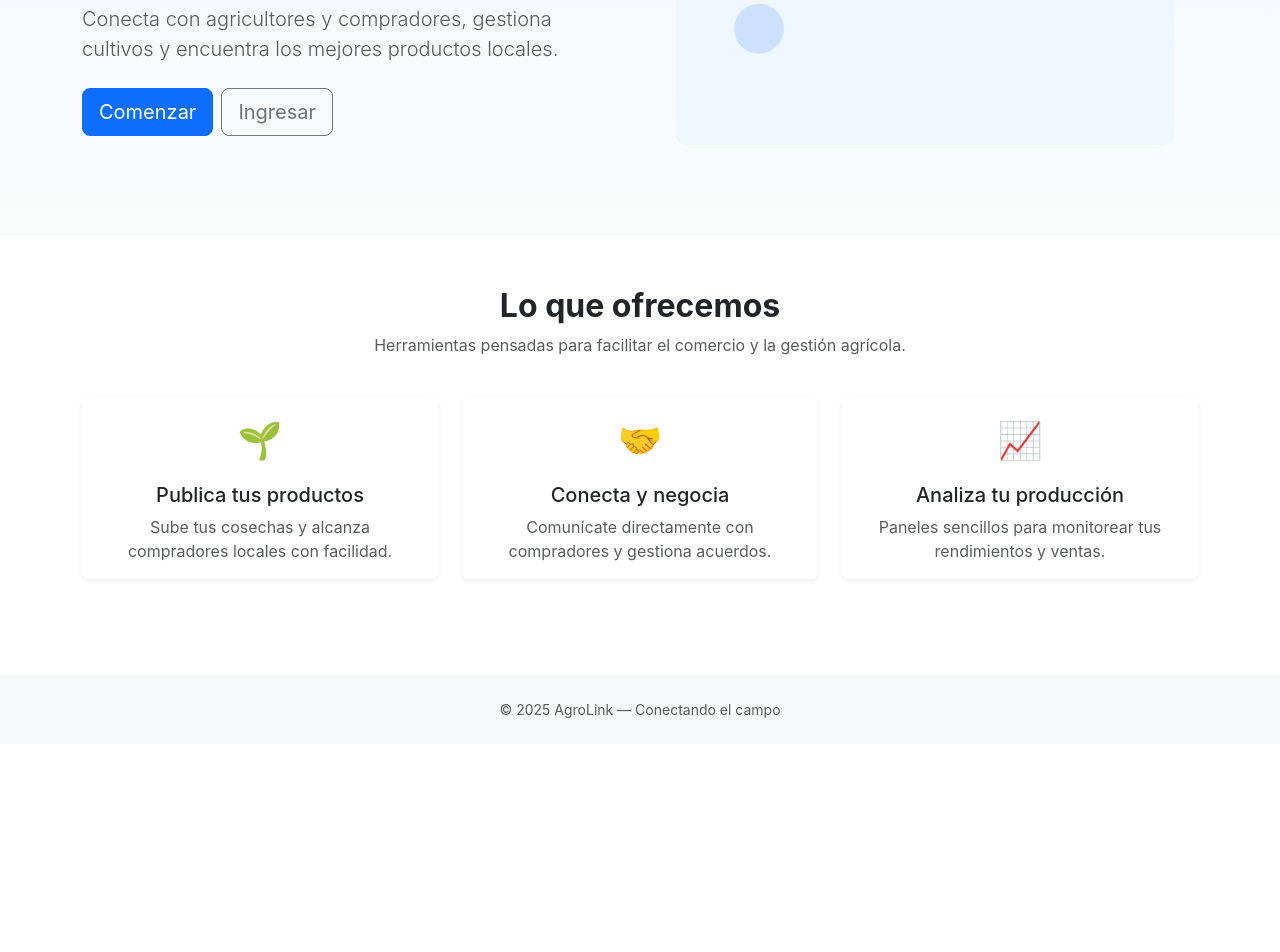
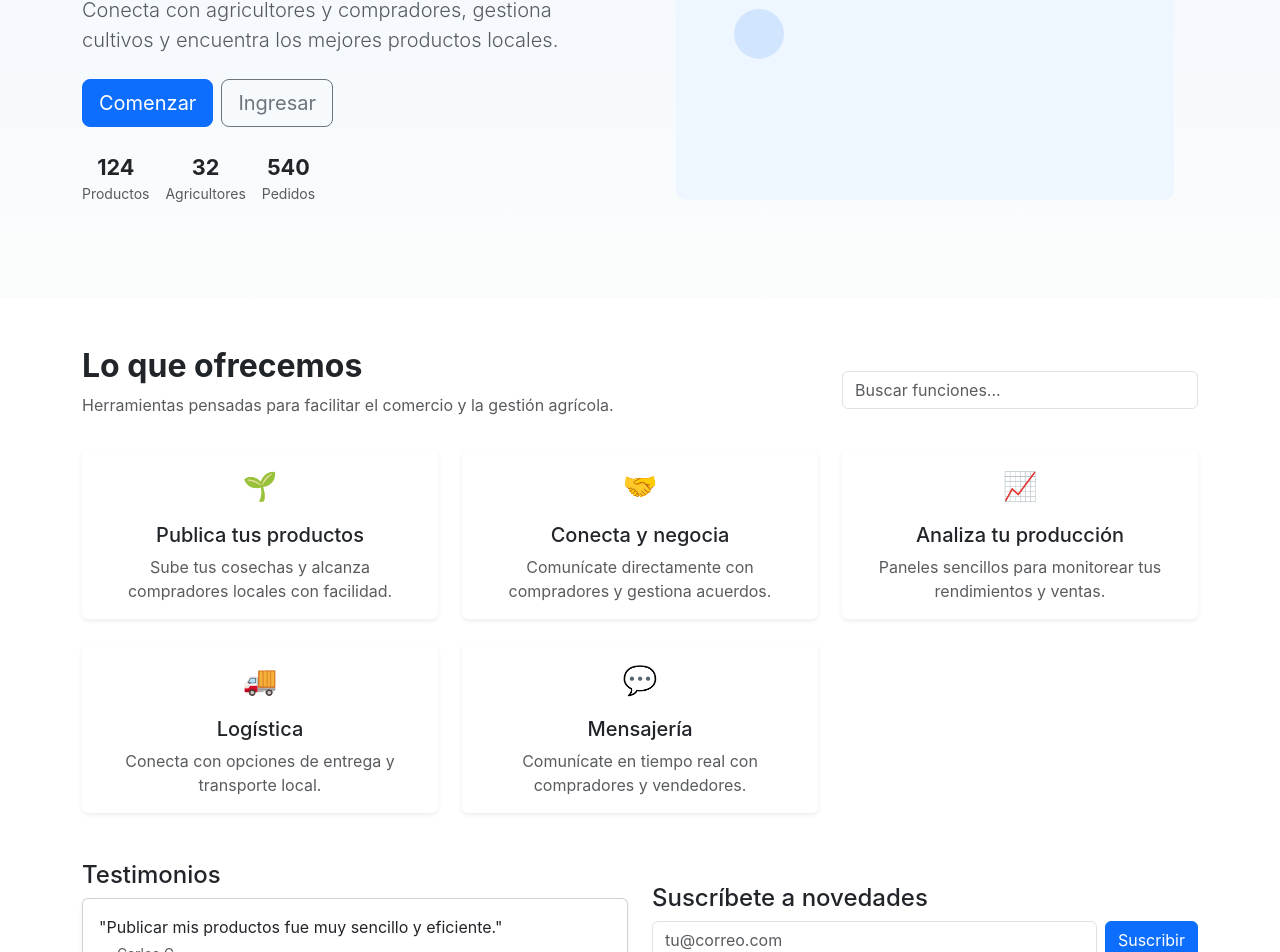
Before and after one commit to SaulAguilarLavado/frontend-agrolink, a React (Create React App) app: page / in a window 1280 px wide. Shown: the part 222-1174 px from the top of the page. Before the commit the page ends 966 px from the top, so only its background shows below. Built offline with nearby package versions, Linux system fonts and the light colour scheme.

Commit message:
Diseño pagina agricultor + comprador + mejora pagina de inicio

```diff
--- a/src/App.css
+++ b/src/App.css
@@ -92,3 +92,12 @@
 
 /* Small tweaks for layout */
 main { min-height: calc(100vh - 140px); }
+
+/* Home interactive styles */
+.stats { display:flex; gap:1.25rem; margin-top: .5rem }
+.stat { text-align:center }
+.stat-value { font-size:1.35rem; font-weight:700 }
+
+.testimonial { background:#fff }
+.feature-card { transition: transform .15s ease, box-shadow .15s ease }
+.feature-card:hover { transform: translateY(-6px); box-shadow: 0 14px 40px rgba(13,110,253,0.08) }
--- a/src/App.js
+++ b/src/App.js
@@ -1,4 +1,4 @@
-import React, { useState, useEffect } from 'react';
+import React from 'react';
 import { BrowserRouter as Router, Routes, Route, Link } from 'react-router-dom';
 import Login from './components/login.jsx';
 import Register from './components/Register.jsx';
@@ -11,7 +11,55 @@ import authService from './services/authService';
 import './App.css';
 
 
-const Home = () => (
+const Home = () => {
+  const [search, setSearch] = React.useState('');
+  const [stats, setStats] = React.useState({ products: 0, farmers: 0, orders: 0 });
+  const [subscribed, setSubscribed] = React.useState(false);
+  const [testimonialIndex, setTestimonialIndex] = React.useState(0);
+
+  const features = [
+    { id: 1, icon: '🌱', title: 'Publica tus productos', text: 'Sube tus cosechas y alcanza compradores locales con facilidad.' },
+    { id: 2, icon: '🤝', title: 'Conecta y negocia', text: 'Comunícate directamente con compradores y gestiona acuerdos.' },
+    { id: 3, icon: '📈', title: 'Analiza tu producción', text: 'Paneles sencillos para monitorear tus rendimientos y ventas.' },
+    { id: 4, icon: '🚚', title: 'Logística', text: 'Conecta con opciones de entrega y transporte local.' },
+    { id: 5, icon: '💬', title: 'Mensajería', text: 'Comunícate en tiempo real con compradores y vendedores.' },
+  ];
+
+  const testimonials = [
+    { name: 'María P.', text: 'Agrolink me permitió encontrar compradores locales en menos de una semana.' },
+    { name: 'Carlos G.', text: 'Publicar mis productos fue muy sencillo y eficiente.' },
+    { name: 'Lucía R.', text: 'Excelente plataforma para gestionar mis cosechas.' },
+  ];
+
+  // Animated counters (simulación)
+  React.useEffect(() => {
+    const targets = { products: 124, farmers: 32, orders: 540 };
+    const duration = 900; // ms
+    const start = Date.now();
+    const tick = () => {
+      const elapsed = Date.now() - start;
+      const progress = Math.min(1, elapsed / duration);
+      setStats({
+        products: Math.floor(progress * targets.products),
+        farmers: Math.floor(progress * targets.farmers),
+        orders: Math.floor(progress * targets.orders),
+      });
+      if (progress < 1) requestAnimationFrame(tick);
+    };
+    tick();
+  }, []);
+
+  // Rotate testimonials
+  React.useEffect(() => {
+    const id = setInterval(() => {
+      setTestimonialIndex((i) => (i + 1) % testimonials.length);
+    }, 4500);
+    return () => clearInterval(id);
+  }, [testimonials.length]);
+
+  const filtered = features.filter(f => f.title.toLowerCase().includes(search.toLowerCase()) || f.text.toLowerCase().includes(search.toLowerCase()));
+
+  return (
     <main>
       <section className="hero py-5">
         <div className="container">
@@ -23,15 +71,31 @@ const Home = () => (
                 <Link to="/register" className="btn btn-lg btn-primary">Comenzar</Link>
                 <Link to="/login" className="btn btn-lg btn-outline-secondary">Ingresar</Link>
               </div>
+
+              <div className="mt-4">
+                <div className="d-flex gap-3 stats">
+                  <div className="stat">
+                    <div className="stat-value">{stats.products}</div>
+                    <div className="stat-label text-muted small">Productos</div>
+                  </div>
+                  <div className="stat">
+                    <div className="stat-value">{stats.farmers}</div>
+                    <div className="stat-label text-muted small">Agricultores</div>
+                  </div>
+                  <div className="stat">
+                    <div className="stat-value">{stats.orders}</div>
+                    <div className="stat-label text-muted small">Pedidos</div>
+                  </div>
+                </div>
+              </div>
             </div>
             <div className="col-md-6 d-none d-md-block">
               <div className="hero-illustration p-4">
-              {/* Simple SVG/illustration placeholder */}
-              <svg width="100%" height="260" viewBox="0 0 600 260" xmlns="http://www.w3.org/2000/svg" role="img" aria-label="Agriculture illustration">
+                <svg width="100%" height="320" viewBox="0 0 600 320" xmlns="http://www.w3.org/2000/svg" role="img" aria-label="Agriculture illustration">
                   <rect width="100%" height="100%" rx="12" fill="#f8f9fa" />
                   <g transform="translate(40,40)" fill="#0d6efd">
-                  <circle cx="60" cy="80" r="30" opacity="0.15" />
-                  <rect x="140" y="40" width="140" height="120" rx="12" opacity="0.08" />
+                    <circle cx="60" cy="80" r="30" opacity="0.12" />
+                    <rect x="140" y="40" width="160" height="140" rx="12" opacity="0.06" />
                   </g>
                 </svg>
               </div>
@@ -42,52 +106,59 @@ const Home = () => (
 
       <section className="features py-5 bg-white">
         <div className="container">
-        <div className="row text-center mb-4">
-          <div className="col-lg-8 mx-auto">
+          <div className="row align-items-center mb-3">
+            <div className="col-md-8">
               <h2 className="fw-bold">Lo que ofrecemos</h2>
               <p className="text-muted">Herramientas pensadas para facilitar el comercio y la gestión agrícola.</p>
+            </div>
+            <div className="col-md-4 text-md-end mt-3 mt-md-0">
+              <input className="form-control" placeholder="Buscar funciones..." value={search} onChange={(e) => setSearch(e.target.value)} />
             </div>
           </div>
 
           <div className="row g-4">
-          <div className="col-md-4">
+            {filtered.map(f => (
+              <div key={f.id} className="col-md-4">
                 <div className="card h-100 shadow-sm feature-card">
                   <div className="card-body text-center">
-                <div className="feature-icon mb-3">🌱</div>
-                <h5 className="card-title">Publica tus productos</h5>
-                <p className="card-text text-muted">Sube tus cosechas y alcanza compradores locales con facilidad.</p>
+                    <div className="feature-icon mb-3" style={{fontSize: '28px'}}>{f.icon}</div>
+                    <h5 className="card-title">{f.title}</h5>
+                    <p className="card-text text-muted">{f.text}</p>
                   </div>
                 </div>
               </div>
+            ))}
+          </div>
 
-          <div className="col-md-4">
-            <div className="card h-100 shadow-sm feature-card">
-              <div className="card-body text-center">
-                <div className="feature-icon mb-3">🤝</div>
-                <h5 className="card-title">Conecta y negocia</h5>
-                <p className="card-text text-muted">Comunícate directamente con compradores y gestiona acuerdos.</p>
+          <div className="row mt-5 align-items-center">
+            <div className="col-md-6">
+              <h4>Testimonios</h4>
+              <div className="testimonial card p-3 shadow-sm">
+                <p className="mb-1">"{testimonials[testimonialIndex].text}"</p>
+                <div className="small text-muted">— {testimonials[testimonialIndex].name}</div>
               </div>
             </div>
-          </div>
-
-          <div className="col-md-4">
-            <div className="card h-100 shadow-sm feature-card">
-              <div className="card-body text-center">
-                <div className="feature-icon mb-3">📈</div>
-                <h5 className="card-title">Analiza tu producción</h5>
-                <p className="card-text text-muted">Paneles sencillos para monitorear tus rendimientos y ventas.</p>
-              </div>
-            </div>
+            <div className="col-md-6">
+              <h4>Suscríbete a novedades</h4>
+              {!subscribed ? (
+                <form onSubmit={(e) => { e.preventDefault(); setSubscribed(true); }} className="d-flex gap-2">
+                  <input type="email" className="form-control" required placeholder="tu@correo.com" />
+                  <button className="btn btn-primary">Suscribir</button>
+                </form>
+              ) : (
+                <div className="alert alert-success">Gracias por suscribirte. Te avisaremos novedades.</div>
+              )}
             </div>
           </div>
         </div>
       </section>
     </main>
   );
+};
 
 
 function App() {
-  const [currentUser, setCurrentUser] = useState(authService.getCurrentUser());
+  const [currentUser, setCurrentUser] = React.useState(authService.getCurrentUser());
 
   const handleLogout = () => {
     authService.logout();
@@ -99,7 +170,7 @@ function App() {
       <header>
         <nav className="navbar navbar-expand-lg navbar-light bg-white border-bottom">
           <div className="container">
-            <Link className="navbar-brand fw-bold" to="/">AgroLink</Link>
+            <Link className="navbar-brand fw-bold" to={currentUser ? '/dashboard' : '/'}>AgroLink</Link>
             <button className="navbar-toggler" type="button" data-bs-toggle="collapse" data-bs-target="#navMenu" aria-controls="navMenu" aria-expanded="false" aria-label="Toggle navigation">
               <span className="navbar-toggler-icon"></span>
             </button>
--- a/src/components/Dashboard.jsx
+++ b/src/components/Dashboard.jsx
@@ -17,33 +17,52 @@ const Dashboard = () => {
   const isComprador = currentUser.roles.includes('ROLE_COMPRADOR');
 
   return (
-    <div>
-      <h2>Dashboard</h2>
-      <p>Bienvenido, <strong>{currentUser.email}</strong></p>
-      <p>Tus roles: {currentUser.roles.join(', ')}</p>
+    <div className="container py-4">
+      <div className="d-flex justify-content-between align-items-center mb-3">
+        <h2 className="mb-0">Dashboard</h2>
+        <div className="text-end small text-muted">
+          Bienvenido, <strong>{(currentUser.name || currentUser.lastname) ? `${currentUser.name || ''} ${currentUser.lastname || ''}`.trim() : currentUser.email}</strong>
+        </div>
+      </div>
 
-      <hr />
+      <div className="mb-3">
+        <span className="badge bg-info me-2">Roles</span>
+        {currentUser.roles.map((r) => {
+          const label = r === 'ROLE_AGRICULTOR' ? 'Agricultor' : r === 'ROLE_COMPRADOR' ? 'Comprador' : r;
+          return <span key={r} className="badge bg-secondary me-1">{label}</span>;
+        })}
+      </div>
 
-      {/* --- RENDERIZADO CONDICIONAL --- */}
-
+      <div className="row g-3">
         {isAgricultor && (
-        <div className="agricultor-panel">
-          <h3>Panel de Agricultor</h3>
-          {/* --- BOTONES CONVERTIDOS A LINKS --- */}
-          <Link to="/create-product" className="btn-action">Crear Producto</Link>
-          <Link to="/register-crop" className="btn-action">Registrar Cultivo</Link>
-          <p>Aquí puedes gestionar tus productos y cultivos.</p>
+          <div className="col-md-6">
+            <div className="card shadow-sm h-100">
+              <div className="card-body">
+                <h5 className="card-title">Panel de Agricultor</h5>
+                <p className="text-muted">Aquí puedes gestionar tus productos y cultivos.</p>
+                <div className="d-flex gap-2 mt-3">
+                  <Link to="/create-product" className="btn btn-success">Crear Producto</Link>
+                  <Link to="/register-crop" className="btn btn-outline-primary">Registrar Cultivo</Link>
+                </div>
+              </div>
+            </div>
           </div>
         )}
 
         {isComprador && (
-        <div className="comprador-panel">
-          <h3>Panel de Comprador</h3>
-          {/* --- BOTÓN CONVERTIDO A LINK --- */}
-          <Link to="/marketplace" className="btn-action">Ver Productos en el Mercado</Link>
-          <p>Aquí puedes buscar productos y realizar pedidos.</p>
+          <div className="col-md-6">
+            <div className="card shadow-sm h-100">
+              <div className="card-body">
+                <h5 className="card-title">Panel de Comprador</h5>
+                <p className="text-muted">Aquí puedes buscar productos y realizar pedidos.</p>
+                <div className="mt-3">
+                  <Link to="/marketplace" className="btn btn-primary">Ver Productos en el Mercado</Link>
+                </div>
+              </div>
+            </div>
           </div>
         )}
+      </div>
     </div>
   );
 };
--- a/src/services/authService.js
+++ b/src/services/authService.js
@@ -1,9 +1,23 @@
 import axios from 'axios';
-import { jwtDecode } from 'jwt-decode'; // <-- IMPORTAR LA LIBRERÍA
+import { jwtDecode } from 'jwt-decode'; // decode helper (used for real tokens)
 
 const API_URL = 'http://localhost:8080/auth/';
 
 const login = (email, password) => {
+  // Soporte de cuentas demo locales (no tocan la API ni la base de datos)
+  const demoAgricultor = email === 'demo@agricultor.test' && password === 'agro123';
+  const demoComprador = email === 'demo@comprador.test' && password === 'compra123';
+
+  if (demoAgricultor) {
+    // Retornamos una respuesta con un token especial que identificaremos localmente
+    return Promise.resolve({ data: { accessToken: 'demo:agricultor' } });
+  }
+
+  if (demoComprador) {
+    return Promise.resolve({ data: { accessToken: 'demo:comprador' } });
+  }
+
+  // Comportamiento por defecto: llamar a la API real
   return axios.post(API_URL + 'login', { email, password });
 };
 
@@ -21,12 +35,31 @@ const getCurrentUser = () => {
   if (!token) {
     return null;
   }
-  // Decodificamos el token para leer su contenido
-  const decodedToken = jwtDecode(token);
-  return {
-    email: decodedToken.sub, // 'sub' es el campo estándar para el "subject" (nuestro email)
-    roles: decodedToken.roles, // 'roles' es el campo personalizado que añadimos
-  };
+
+  // Tokens demo especiales (no son JWT reales)
+  if (typeof token === 'string' && token.startsWith('demo:')) {
+    const kind = token.split(':')[1];
+    if (kind === 'agricultor') {
+      return { email: 'demo@agricultor.test', roles: ['ROLE_AGRICULTOR'], name: 'Demo', lastname: 'Agricultor' };
+    }
+    if (kind === 'comprador') {
+      return { email: 'demo@comprador.test', roles: ['ROLE_COMPRADOR'], name: 'Demo', lastname: 'Comprador' };
+    }
+  }
+
+  // Para tokens reales, aprovechamos jwt-decode
+  try {
+    const decodedToken = jwtDecode(token);
+    return {
+      email: decodedToken.sub,
+      roles: decodedToken.roles,
+      name: decodedToken.name || decodedToken.given_name || null,
+      lastname: decodedToken.lastname || decodedToken.family_name || null,
+    };
+  } catch (err) {
+    // Si no se puede decodificar, devolvemos null
+    return null;
+  }
 };
 // ------------------------------------
 
```
Also changed, not shown: src/components/CreateProduct.jsx (+38 -21 lines), src/components/Marketplace.jsx (+22 -18 lines), src/components/RegisterCrop.jsx (+27 -18 lines), src/components/login.jsx (+20 -0 lines). Lines whose indentation alone changed are shown as unchanged.
